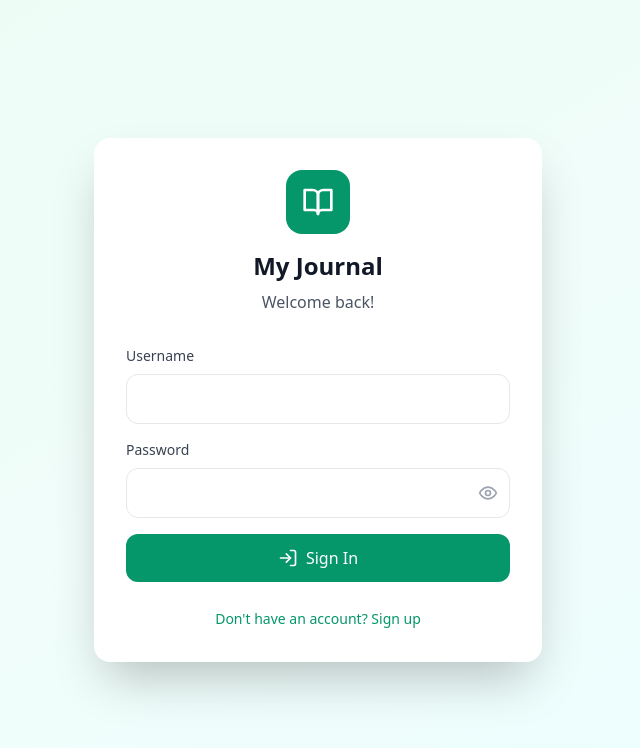
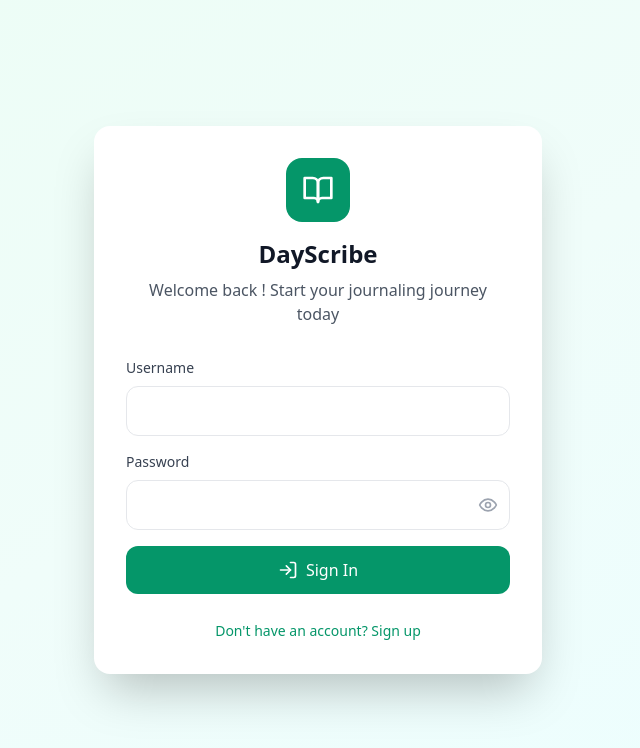
Before and after one commit to pritam-purkait/journal-app-frontend, a React (Vite) app: page / in a window 1280 px wide. Shown: the top 748 px of the page, without its empty margins (322-962 px from the left). Built offline with nearby package versions, Linux system fonts and the light colour scheme.

Commit message:
fix(): edit login from

```diff
--- a/src/components/AuthForm.tsx
+++ b/src/components/AuthForm.tsx
@@ -40,9 +40,9 @@ export const AuthForm: React.FC = () => {
             <div className="inline-flex items-center justify-center w-16 h-16 bg-emerald-600 rounded-2xl mb-4">
               <BookOpen className="h-8 w-8 text-white" />
             </div>
-            <h1 className="text-2xl font-bold text-gray-900">My Journal</h1>
+            <h1 className="text-2xl font-bold text-gray-900">DayScribe</h1>
             <p className="text-gray-600 mt-2">
-              {isLogin ? 'Welcome back!' : 'Start your journaling journey'}
+              {isLogin ? 'Welcome back ! \n Start your journaling journey today' : 'Start your journaling journey'}
             </p>
           </div>
 
```
